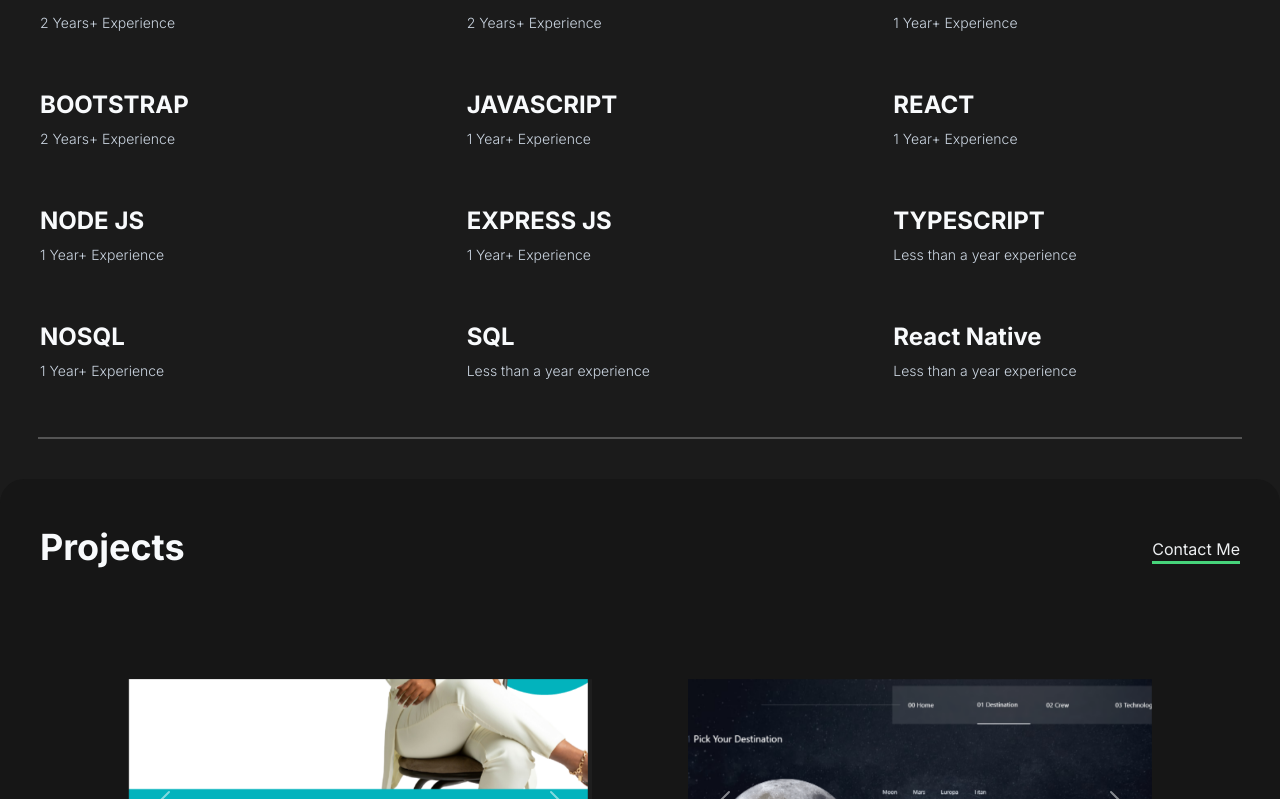
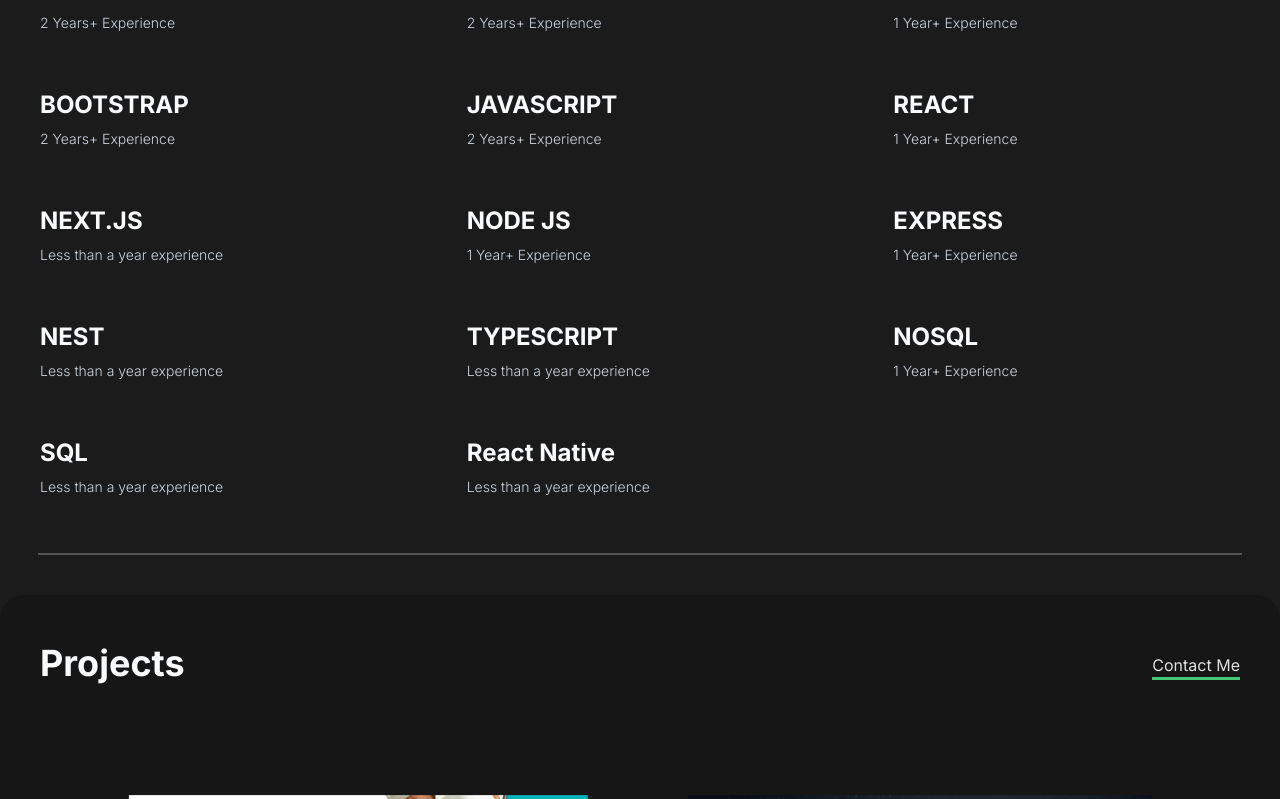
Before and after one commit to ladibanks1/Portfolio, a React (Vite) app: page / in a window 1280 px wide. Shown: the part 921-1720 px from the top of the page. Built offline with nearby package versions, Linux system fonts and the light colour scheme.

Commit message:
added a new skill to Skills.jsx

```diff
--- a/src/components/Skills.jsx
+++ b/src/components/Skills.jsx
@@ -33,19 +33,27 @@ const Skills = () => {
         </div>
         <div>
           <h1>JAVASCRIPT</h1>
-          <p>{getYearsOfExperience("2023")}</p>
+          <p>{getYearsOfExperience("2022")}</p>
         </div>
         <div>
           <h1>REACT</h1>
           <p>{getYearsOfExperience("2023")}</p>
         </div>
         <div>
+          <h1>NEXT.JS</h1>
+          <p>{getYearsOfExperience("2024")}</p>
+        </div>
+        <div>
           <h1>NODE JS</h1>
           <p>{getYearsOfExperience("2023")}</p>
         </div>
         <div>
-          <h1>EXPRESS JS</h1>
+          <h1>EXPRESS</h1>
           <p>{getYearsOfExperience("2023")}</p>
+        </div>
+        <div>
+          <h1>NEST</h1>
+          <p>{getYearsOfExperience("2024")}</p>
         </div>
         <div>
           <h1>TYPESCRIPT</h1>
```
